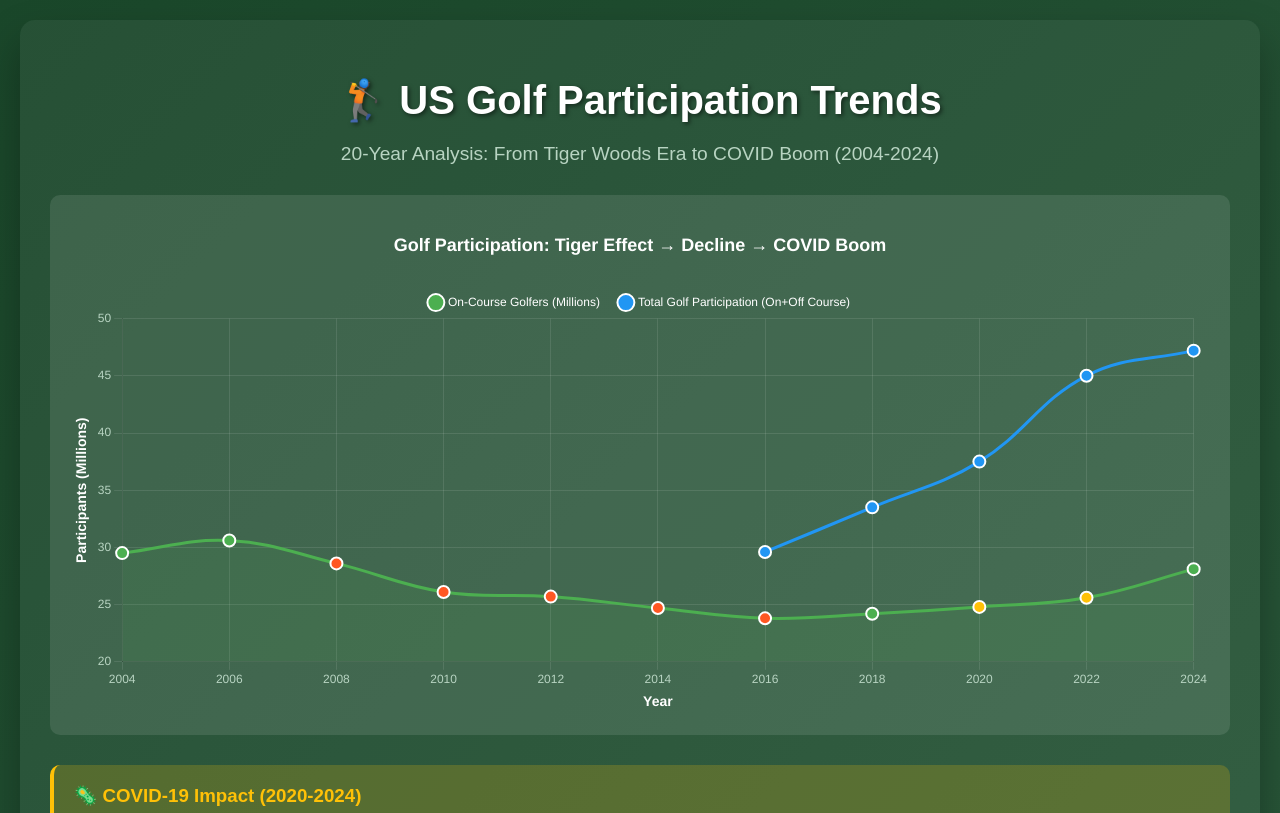
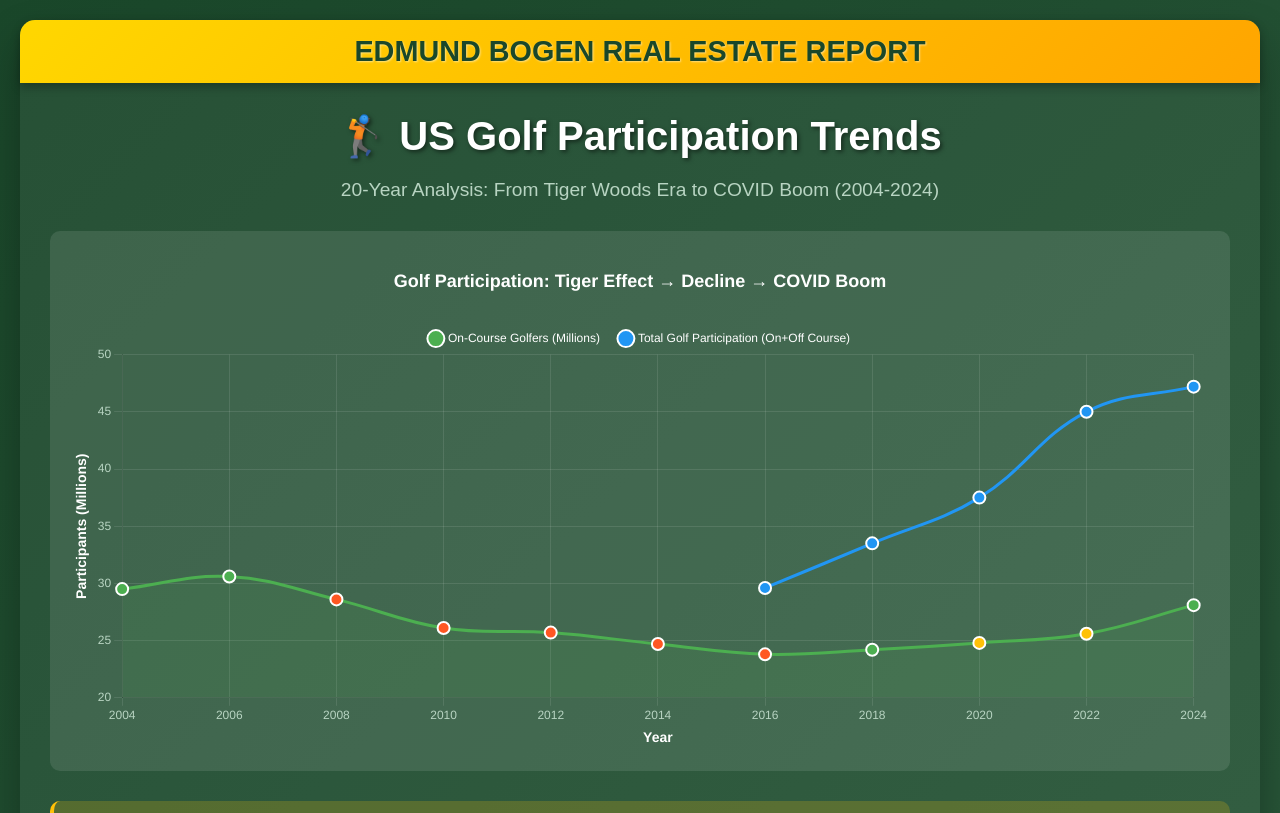
Before and after one commit to edmundbogen/golf-participation-trends, a plain HTML site: page index.html in a window 1280 px wide. Shown: the top 813 px of the page. Drawn offline with nearby package versions, Linux system fonts and the light colour scheme.

Commit message:
Add Edmund Bogen Real Estate Report header with link

```diff
--- a/index.html
+++ b/index.html
@@ -74,10 +74,35 @@
             font-weight: bold;
             color: #4CAF50;
         }
+        .header-banner {
+            background: linear-gradient(135deg, #FFD700 0%, #FFA500 100%);
+            text-align: center;
+            padding: 15px;
+            margin: -30px -30px 30px -30px;
+            border-radius: 15px 15px 0 0;
+            box-shadow: 0 4px 10px rgba(0,0,0,0.3);
+        }
+        .header-banner a {
+            color: #1a472a;
+            text-decoration: none;
+            font-size: 1.8em;
+            font-weight: bold;
+            text-shadow: 1px 1px 2px rgba(255,255,255,0.5);
+            transition: all 0.3s ease;
+        }
+        .header-banner a:hover {
+            color: #0d2816;
+            text-shadow: 2px 2px 4px rgba(255,255,255,0.7);
+            transform: scale(1.05);
+            display: inline-block;
+        }
     </style>
 </head>
 <body>
     <div class="container">
+        <div class="header-banner">
+            <a href="https://www.bogenhomes.com" target="_blank">EDMUND BOGEN REAL ESTATE REPORT</a>
+        </div>
         <h1>🏌️ US Golf Participation Trends</h1>
         <p class="subtitle">20-Year Analysis: From Tiger Woods Era to COVID Boom (2004-2024)</p>
 
```
